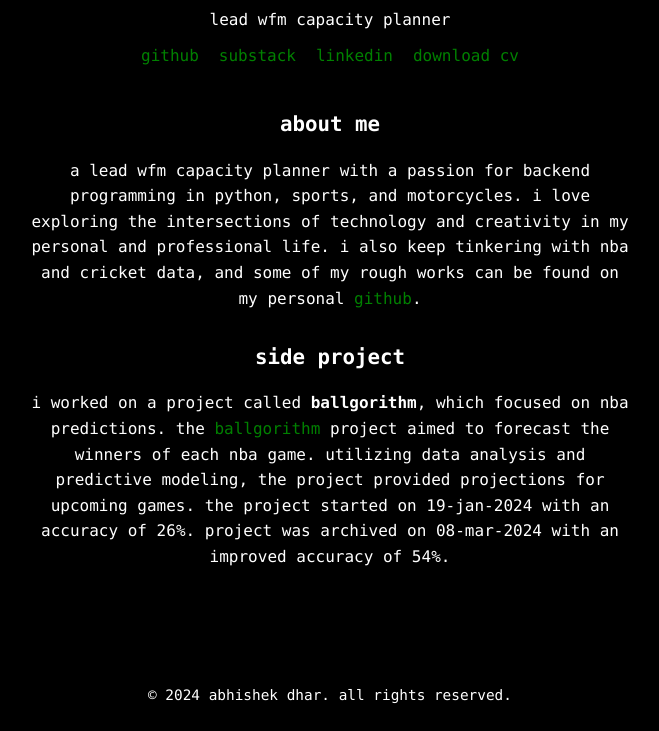
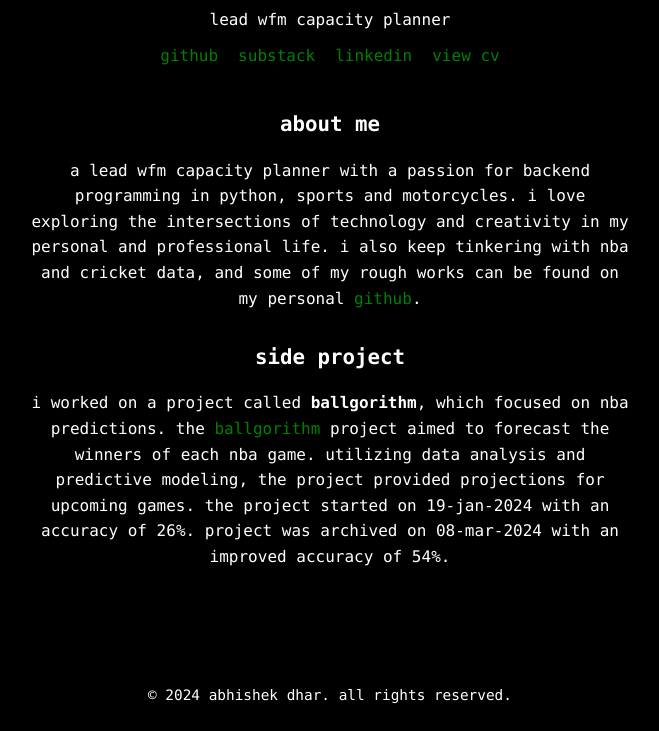
Before and after one commit to 91dhar/me, a plain HTML site: page index.html in a window 1280 px wide. Shown: the part 74-805 px from the top of the page, without its empty margins (310-969 px from the left). Drawn offline with Linux system fonts and the light colour scheme.

Commit message:
Update index.html

```diff
--- a/index.html
+++ b/index.html
@@ -97,13 +97,13 @@
                 <a href="https://github.com/91dhar" target="_blank">github</a>
                 <a href="https://boomerball.substack.com/" target="_blank">substack</a>
                 <a href="https://www.linkedin.com/in/abhishekdhar91/" target="_blank">linkedin</a>
-                <a href="./abhishek dhar - cv (1).pdf" target="_blank">download cv</a>
+                <a href="./abhishek dhar - cv (1).pdf" target="_blank">view cv</a>
             </div>
         </header>
 
         <section id="about">
             <h2>about me</h2>
-            <p>a lead wfm capacity planner with a passion for backend programming in python, sports, and motorcycles. i love exploring the intersections of technology and creativity in my personal and professional life. i also keep tinkering with nba and cricket data, and some of my rough works can be found on my personal <a href="https://github.com/91dhar" target="_blank">github</a>.</p>
+            <p>a lead wfm capacity planner with a passion for backend programming in python, sports and motorcycles. i love exploring the intersections of technology and creativity in my personal and professional life. i also keep tinkering with nba and cricket data, and some of my rough works can be found on my personal <a href="https://github.com/91dhar" target="_blank">github</a>.</p>
         </section>
 
         <section id="projects">
```
